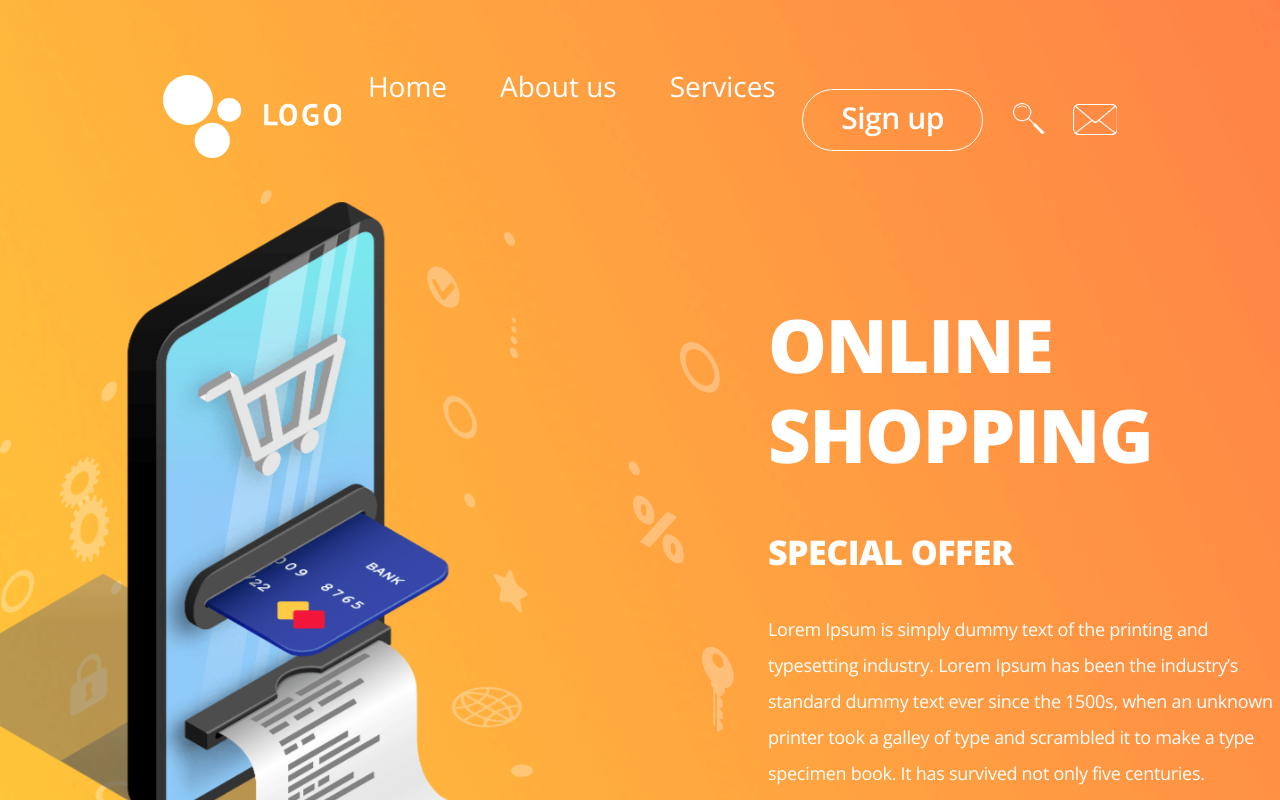
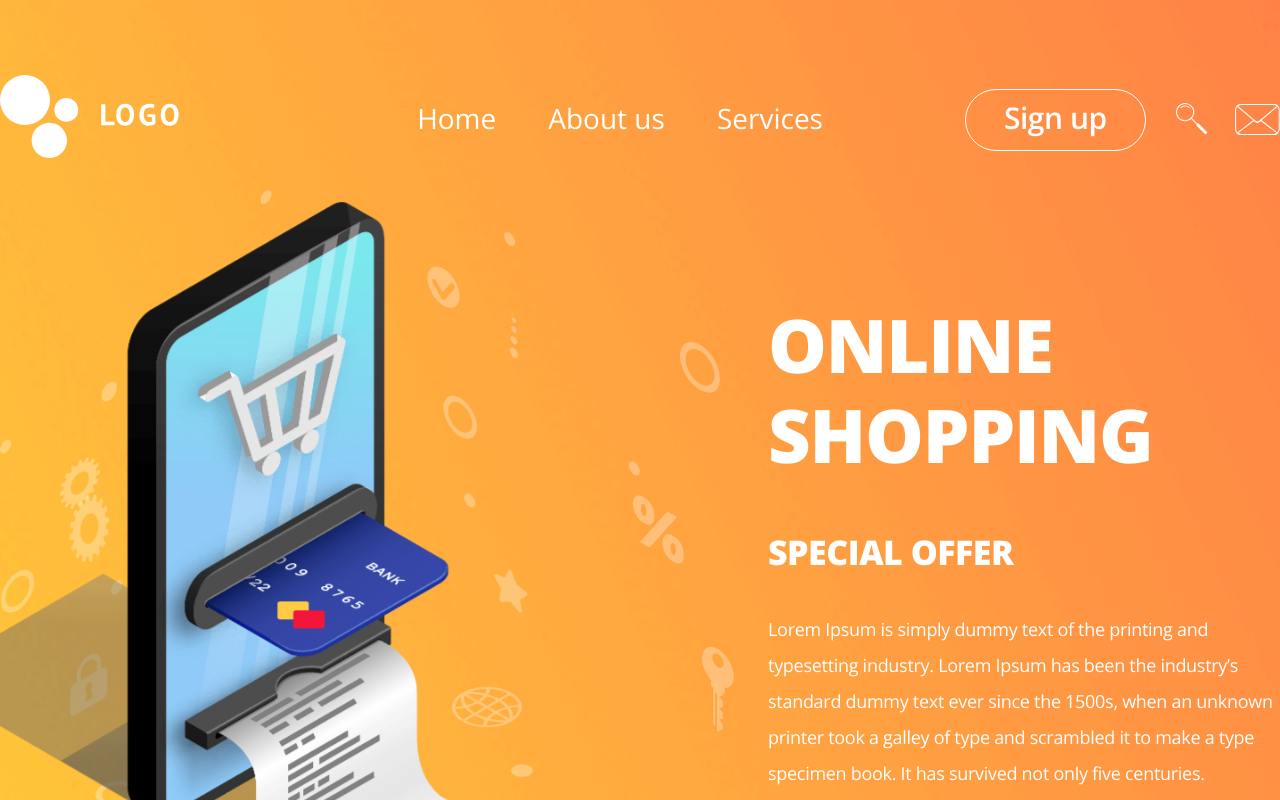
Before and after one commit to devSujinKim/clone-single-page, a Next.js app: page / in a window 1280 px wide. Shown: the top 800 px of the page. Built offline with nearby package versions, Linux system fonts and the light colour scheme.

Commit message:
header 스타일 수정

```diff
--- a/src/components/Layout/Header/index.js
+++ b/src/components/Layout/Header/index.js
@@ -7,28 +7,31 @@ const headerContainer = css`
   height: 100%;
 `;
 const headerWrap = css`
+  margin: 0 auto;
   padding: 67px 0 17px;
-  display: flex;
-  justify-content: center;
   width: 100%;
   max-width: 1456px;
 `;
 const headerList = css`
   display: flex;
   align-items: center;
+  justify-content: space-between;
 `;
 const gnbList = css`
   display: flex;
+  padding: 26px 0 30px;
   font-size: 28px;
 `;
 const gnbItem = css`
   display: flex;
-  padding: 0 26.5px;
   & a {
+    display: block;
+    padding: 0 26px;
     color: #fff;
   }
 `;
 const headerItem = css`
+  margin-left: 116px;
   display: flex;
   align-items: center;
 `;
@@ -54,14 +57,13 @@ const Header = () => (
   <header css={headerContainer}>
     <div css={headerWrap}>
       <div css={headerList}>
-        <div css={{ display: 'flex' }}>
         <div css={{ margin: '8px 0' }}>
-            <a href="#">
+          <a href="#" css={{ display: 'block' }}>
             <LogoIcon />
           </a>
         </div>
+        <div css={{ display: 'flex', justifyContent: 'flex-end' }}>
           <nav>
-            {/* css={{ width: 963, paddingLeft: 393.5, boxSizing: 'border-box' }} */}
             <ul css={gnbList}>
               <li css={gnbItem}>
                 <a href="#">Home</a>
@@ -74,7 +76,6 @@ const Header = () => (
               </li>
             </ul>
           </nav>
-        </div>
           <div css={headerItem}>
             <a href="#" css={signUpButton}>
               Sign up
@@ -86,6 +87,7 @@ const Header = () => (
           </div>
         </div>
       </div>
+    </div>
   </header>
 );
 
```
Lines whose indentation alone changed are shown as unchanged.
